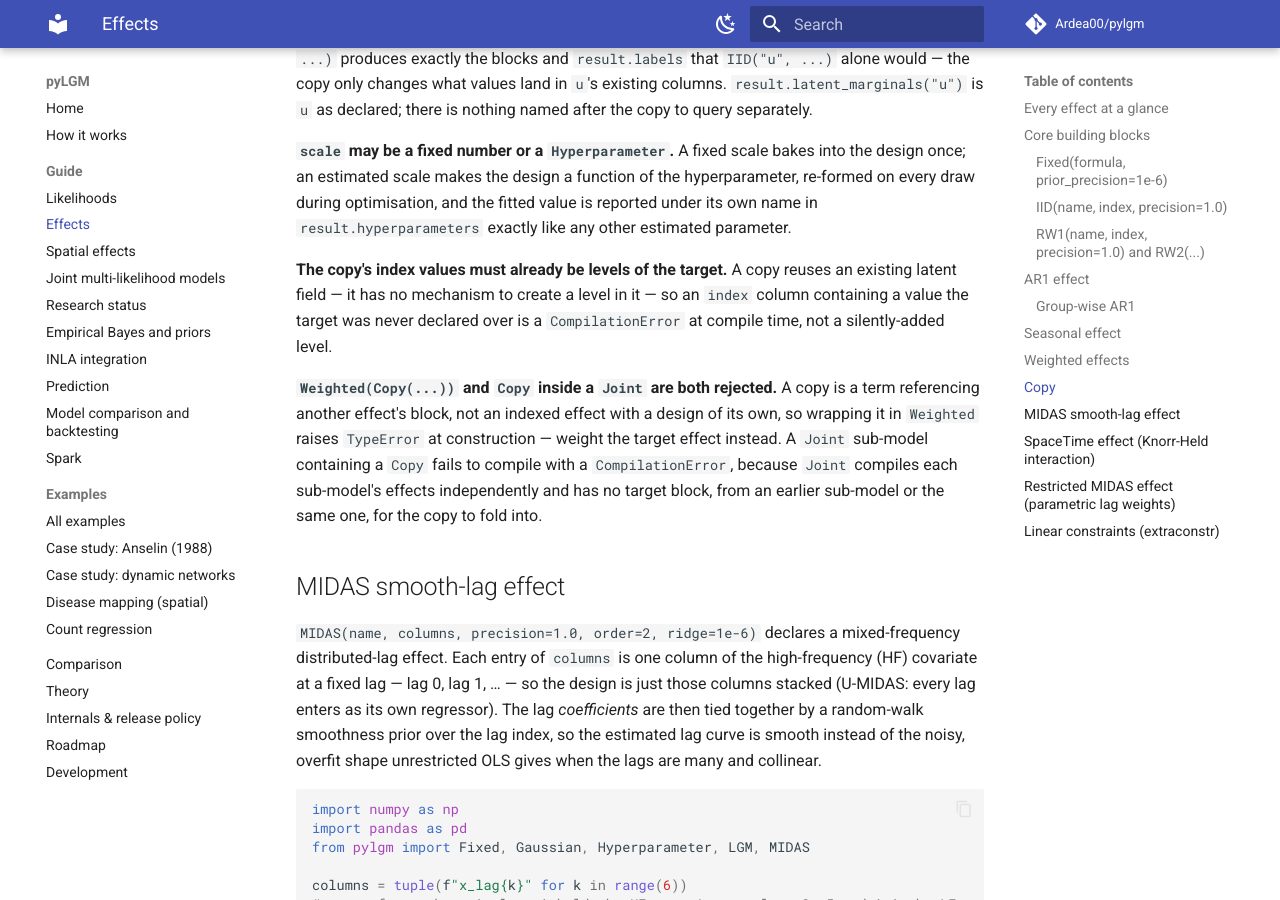
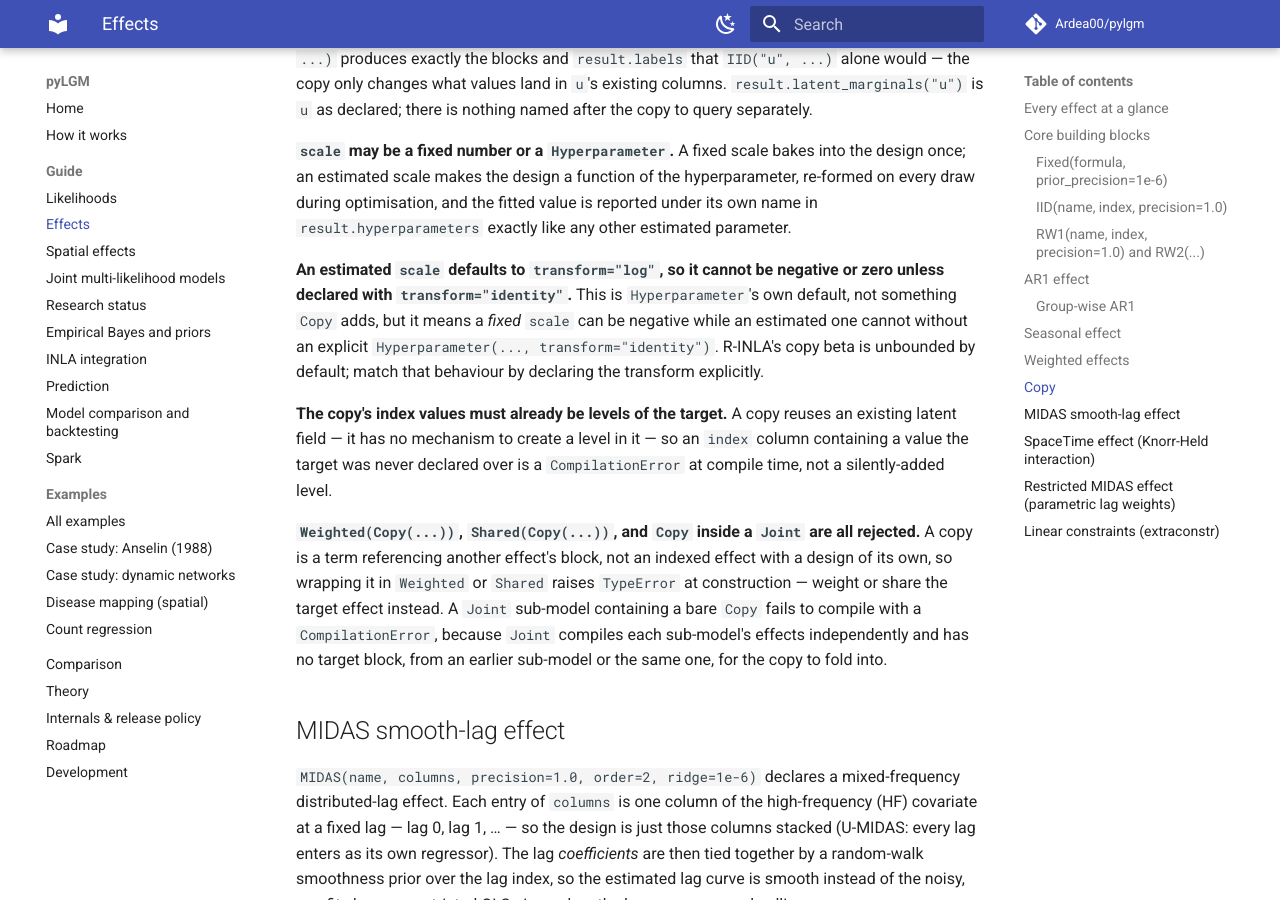
Before and after one commit to Ardea00/pylgm, an MkDocs documentation site: the page built from docs/effects.md, in a window 1280 px wide and 900 px high, scrolled down 7907 px. Built offline with MkDocs 1.6.1 and Material for MkDocs 9.7.7, drawn with Linux system fonts in a browser that asks for light colours; comment, search, counter and statistics services are not loaded.

Commit message:
fix(joint): carry copied-block precision scaling through restack; reject Shared(Copy(...))
_restack_family_block's ParametricDesignBlock branch (compiler.py, committed
in the previous commit) rebuilt a copied target's padded design for
compile_joint_family but dropped item.parameter/item.scale, silently losing
the target's own estimated precision on every per-draw rebuild -- the same
class of gap that was Critical in _copied_family_block. Confirmed live, not
dead: compile_joint_family succeeds on a Copy sub-model and runs a full EB
optimisation before compile_joint later rejects the model for the bare Copy.
Test added in tests/test_joint_compile.py; verified it fails without the fix.

M3: Shared(Copy(...)) was accepted at construction because Copy proxies both
.name and .index from its target, only to fail later at compile time --
asymmetric with Weighted(Copy(...)), a TypeError at construction. Added the
matching construction-time rejection to Shared.__post_init__ in joint.py,
with a test in tests/test_joint_spec.py.

Doc updates in docs/effects.md: mention Shared(Copy(...)) alongside
Weighted(Copy(...)) as rejected at construction (M3), and note that an
estimated Copy scale defaults to Hyperparameter's transform="log" and so
cannot be negative or zero without transform="identity", unlike a fixed
scale (M4).

```diff
--- a/docs/effects.md
+++ b/docs/effects.md
@@ -379,18 +379,27 @@ hyperparameter, re-formed on every draw during optimisation, and the fitted
 value is reported under its own name in `result.hyperparameters` exactly like
 any other estimated parameter.
 
+**An estimated `scale` defaults to `transform="log"`, so it cannot be
+negative or zero unless declared with `transform="identity"`.** This is
+`Hyperparameter`'s own default, not something `Copy` adds, but it means a
+*fixed* `scale` can be negative while an estimated one cannot without an
+explicit `Hyperparameter(..., transform="identity")`. R-INLA's copy beta is
+unbounded by default; match that behaviour by declaring the transform
+explicitly.
+
 **The copy's index values must already be levels of the target.** A copy
 reuses an existing latent field — it has no mechanism to create a level in
 it — so an `index` column containing a value the target was never declared
 over is a `CompilationError` at compile time, not a silently-added level.
 
-**`Weighted(Copy(...))` and `Copy` inside a `Joint` are both rejected.** A
-copy is a term referencing another effect's block, not an indexed effect with
-a design of its own, so wrapping it in `Weighted` raises `TypeError` at
-construction — weight the target effect instead. A `Joint` sub-model
-containing a `Copy` fails to compile with a `CompilationError`, because
-`Joint` compiles each sub-model's effects independently and has no target
-block, from an earlier sub-model or the same one, for the copy to fold into.
+**`Weighted(Copy(...))`, `Shared(Copy(...))`, and `Copy` inside a `Joint` are
+all rejected.** A copy is a term referencing another effect's block, not an
+indexed effect with a design of its own, so wrapping it in `Weighted` or
+`Shared` raises `TypeError` at construction — weight or share the target
+effect instead. A `Joint` sub-model containing a bare `Copy` fails to compile
+with a `CompilationError`, because `Joint` compiles each sub-model's effects
+independently and has no target block, from an earlier sub-model or the same
+one, for the copy to fold into.
 
 ## MIDAS smooth-lag effect
 
```
Also changed, not shown: 3 other files.
